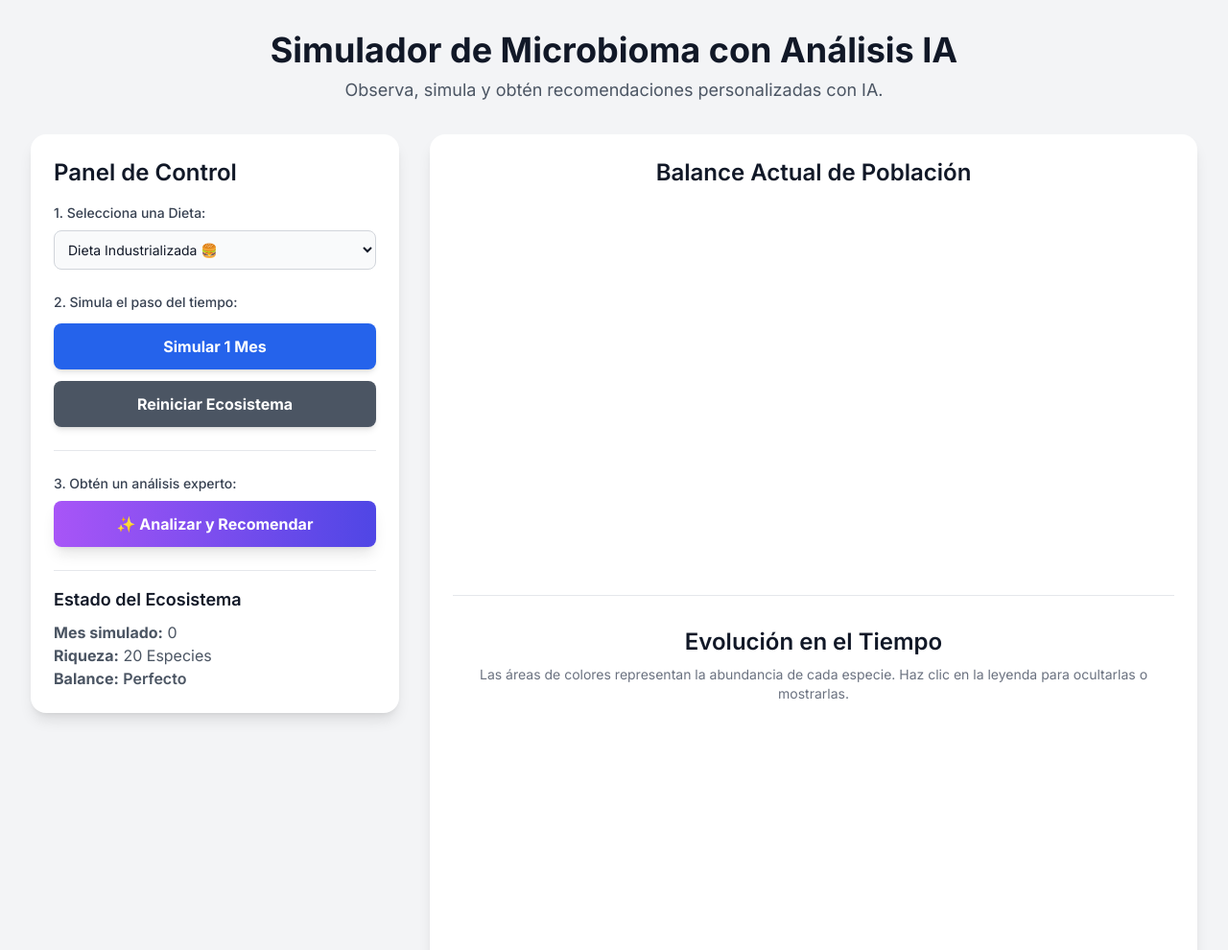
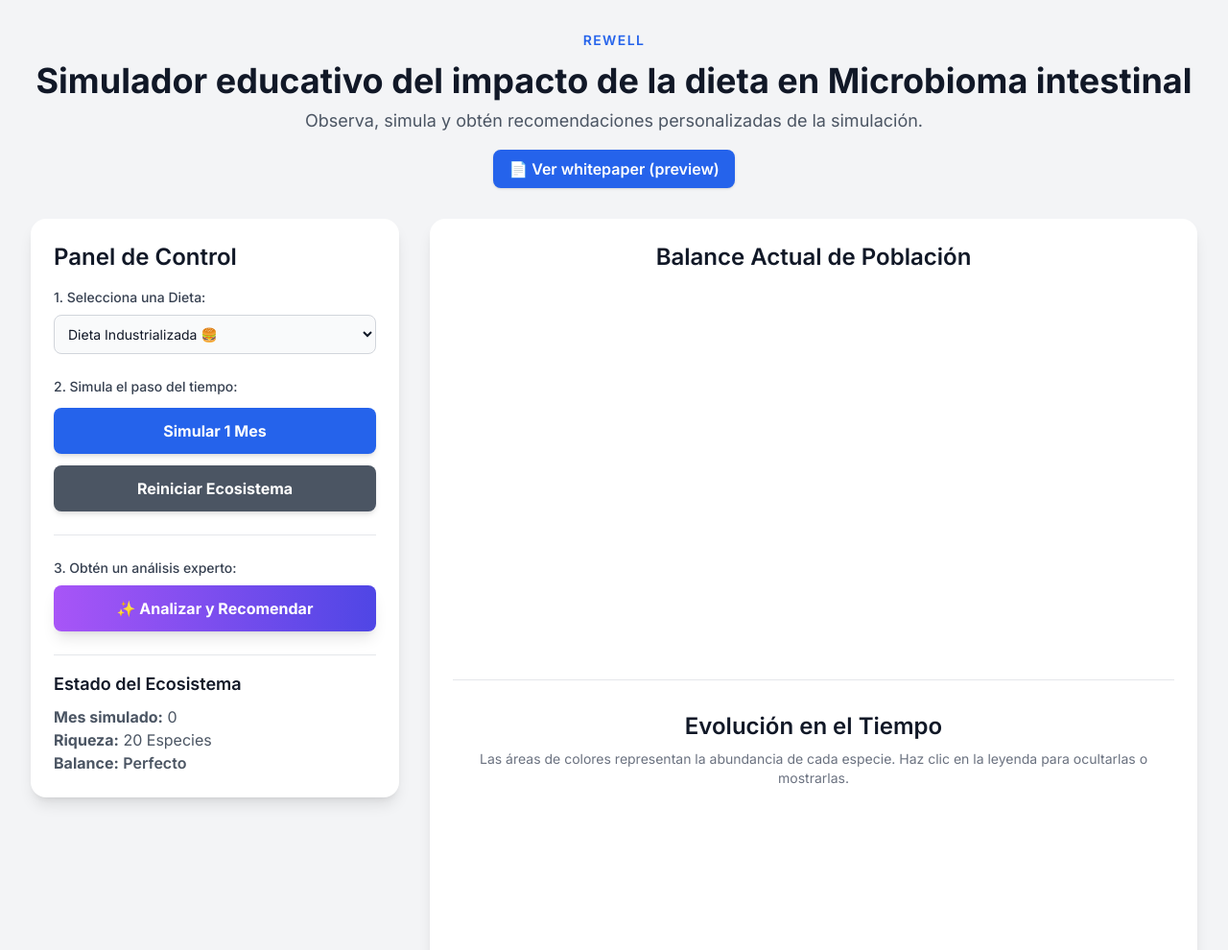
Before and after one commit to mpvazquezRewell/Microbiomesimulator, a website: page public/index.html in a window 1280 px wide. Shown: the top 990 px of the page at 96% size. Drawn offline with nearby package versions, Linux system fonts and the light colour scheme; a script that the page names is missing.

Commit message:
Update branding and add disclaimer

```diff
--- a/public/index.html
+++ b/public/index.html
@@ -3,7 +3,7 @@
 <head>
     <meta charset="UTF-8">
     <meta name="viewport" content="width=device-width, initial-scale=1.0">
-    <title>Simulador de Microbioma con Análisis IA (20 Especies)</title>
+    <title>Simulador educativo del impacto de la dieta en Microbioma intestinal</title>
     <script src="https://cdn.tailwindcss.com"></script>
     <link rel="preconnect" href="https://fonts.googleapis.com">
     <link rel="preconnect" href="https://fonts.gstatic.com" crossorigin>
@@ -41,8 +41,16 @@
 
     <div class="container mx-auto p-4 md:p-8">
         <header class="text-center mb-8">
-            <h1 class="text-4xl font-bold text-gray-900 dark:text-white">Simulador de Microbioma con Análisis IA</h1>
-            <p class="mt-2 text-lg text-gray-600 dark:text-gray-400">Observa, simula y obtén recomendaciones personalizadas con IA.</p>
+            <div class="flex justify-center items-center space-x-3 mb-3">
+                <span class="text-sm uppercase tracking-widest text-blue-600 dark:text-blue-400 font-semibold">Rewell</span>
+            </div>
+            <h1 class="text-4xl font-bold text-gray-900 dark:text-white">Simulador educativo del impacto de la dieta en Microbioma intestinal</h1>
+            <p class="mt-2 text-lg text-gray-600 dark:text-gray-400">Observa, simula y obtén recomendaciones personalizadas de la simulación.</p>
+            <div class="mt-4">
+                <a href="https://drive.google.com/file/d/1MCRsnxJVN97SO_lbs01hecHE0GV0zuLt/view?usp=preview" target="_blank" rel="noopener noreferrer" class="inline-flex items-center px-4 py-2 bg-blue-600 hover:bg-blue-700 text-white font-semibold rounded-lg shadow">
+                    📄 Ver whitepaper (preview)
+                </a>
+            </div>
         </header>
 
         <main class="grid grid-cols-1 lg:grid-cols-3 gap-8">
@@ -108,7 +116,8 @@
             </div>
         </div>
 
-        <footer class="text-center py-4 mt-8">
+        <footer class="text-center py-4 mt-8 space-y-3">
+            <p class="text-xs text-gray-500 dark:text-gray-400 max-w-4xl mx-auto">La simulación tiene fines meramente educativos para visualizar cómo la dieta puede afectar la dinámica de nuestra microbiota intestinal, pero de ninguna manera debe ser considerada para tomar decisiones de nutrición en la vida real.</p>
             <p class="text-sm text-gray-500 dark:text-gray-400">Desarrollado por Martin Vazquez, Chief Science Officer, Heritas</p>
         </footer>
     </div>
```
